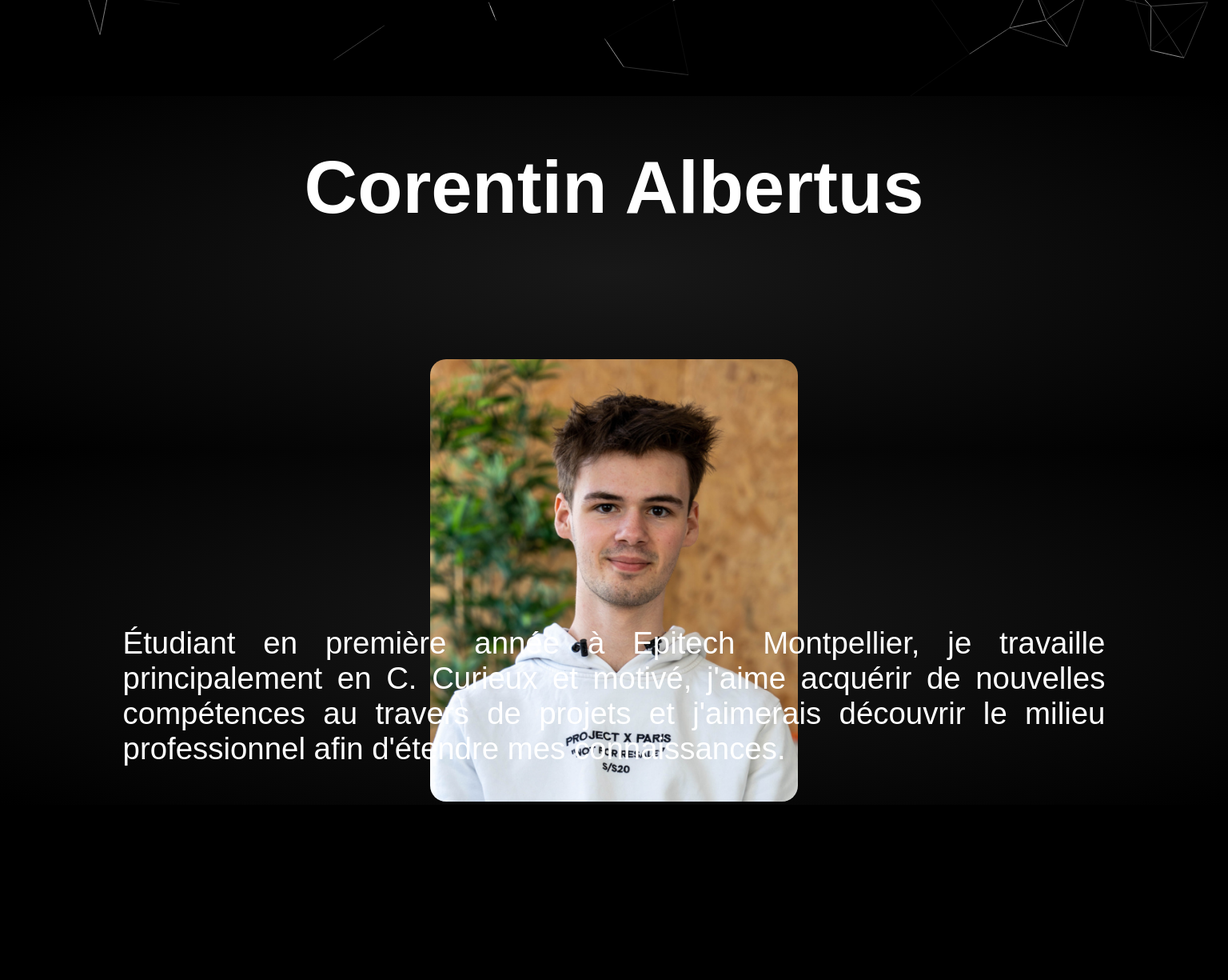
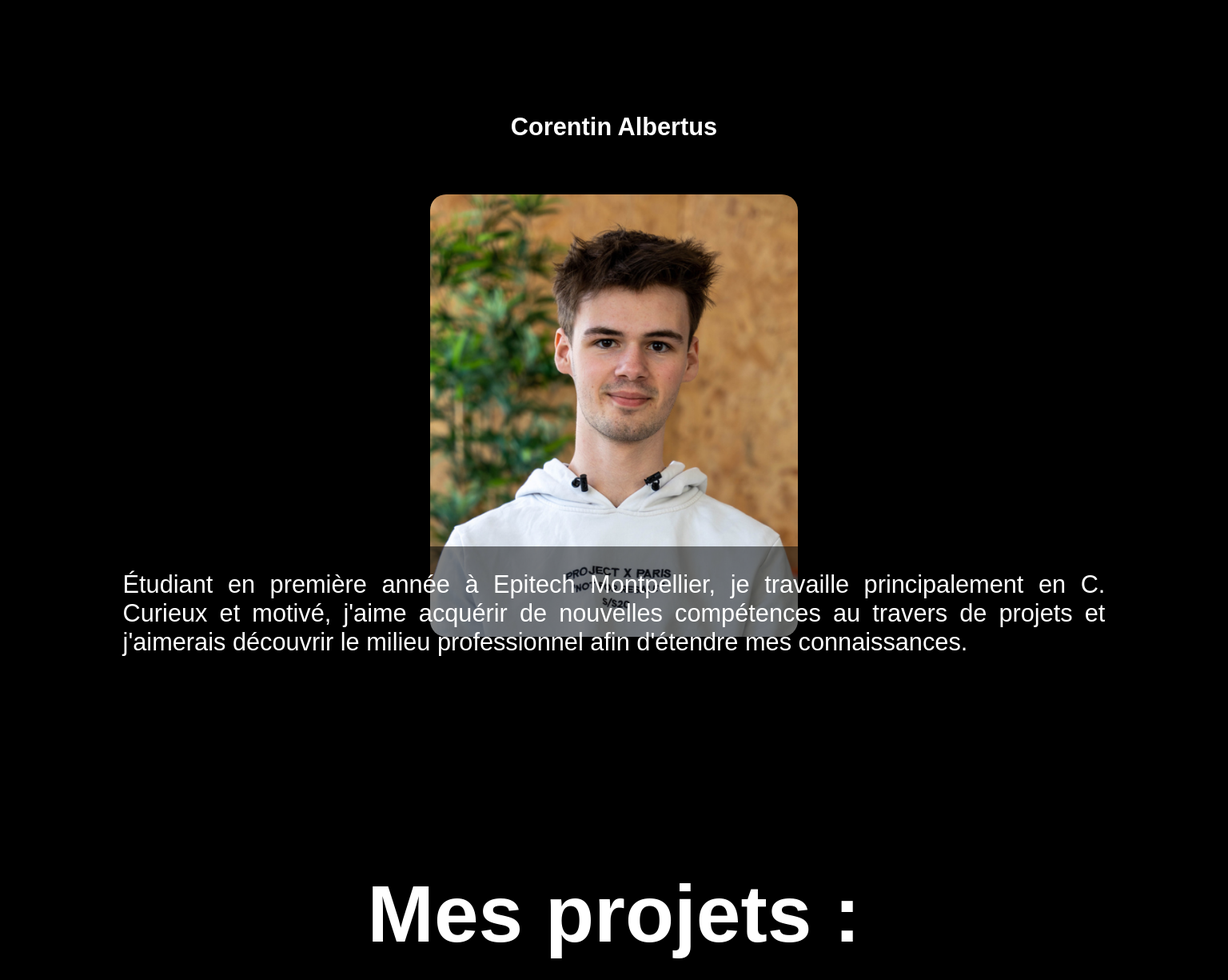
Before and after one commit to messtt/messtt.github.io, a React (Create React App) app: page / in a window 1536 px wide. Shown: the part 680-1905 px from the top of the page at 80% size. Built offline with nearby package versions, Linux system fonts and the light colour scheme.

Commit message:
[FIX] -> responcive on project

```diff
--- a/src/App.js
+++ b/src/App.js
@@ -19,8 +19,12 @@ function App() {
         const isMobile = /Android|webOS|iPhone|iPad|iPod|BlackBerry|IEMobile|Opera Mini/i.test(navigator.userAgent);
         if (!isMobile) {
             function updateFollowerPosition(e) {
-                cursor.style.left = e.clientX + 'px';
-                cursor.style.top = e.clientY + 'px';
+                gsap.to(cursor, {
+                    duration: 0.2,
+                    left: e.clientX,
+                    top: e.clientY,
+                    ease: 'power4.out'
+                });
             }
             window.addEventListener('mousemove', updateFollowerPosition);
         }
@@ -28,7 +32,7 @@ function App() {
 
     return (
         <div className="App">
-            {!/Android|webOS|iPhone|iPad|iPod|BlackBerry|IEMobile|Opera Mini/i.test(navigator.userAgent) && <ParticlesBackground />}
+
             <div className="mouse_following"></div>
             <Header />
             <Cover />
--- a/src/componants/header.js
+++ b/src/componants/header.js
@@ -83,8 +83,8 @@ function Header() {
                     <nav className="nav_main_header">
                         <ul className="ul_main_header">
                             <li className="li_main_header"><a className="a_category" href="#cover">Accueil</a></li>
+                            <li className="li_main_header"><a className="a_category" href="#presentation">Presentation</a></li>
                             <li className="li_main_header"><a className="a_category" href="#project">Projets</a></li>
-                            <li className="li_main_header"><a className="a_category" href="#presentation">Presentation</a></li>
                             <li className="li_main_header"><a className="a_category" href="#footer">Contact</a></li>
                         </ul>
                     </nav>
@@ -101,8 +101,8 @@ function Header() {
                 <nav className="nav_main_header">
                     <ul className="ul_main_header">
                         <li className="li_main_header"><a className="a_category" href="/">Accueil</a></li>
+                        <li className="li_main_header"><a className="a_category" href="/contact">Presentation</a></li>
                         <li className="li_main_header"><a className="a_category" href="/contact">Projets</a></li>
-                        <li className="li_main_header"><a className="a_category" href="/contact">Presentation</a></li>
                         <li className="li_main_header"><a className="a_category" href="/contact">Contact</a></li>
                     </ul>
                 </nav>
--- a/src/componants/project.js
+++ b/src/componants/project.js
@@ -67,6 +67,9 @@ function Project() {
         <div className="project" id="project">
             return (
             <div className="project" id="project">
+                <div className="project_title">
+                    <h1>Mes projets :</h1>
+                </div>
                 <div className="container project_box1">
                     <img src="https://media.tarkett-image.com/large/TH_24567081_24594081_24596081_24601081_24563081_24565081_24588081_001.jpg" className="img_project" alt="Votre image" />
                     <div className="project_image_title image_title_box1">Hac ex causa conlaticia stipe Valerius humatur ille Publicola et subsidiis amicorum mariti inops cum liberis uxor alitur Reguli et dotatur ex aerario filia Scipionis, cum nobilitas florem adultae virginis diuturnum absentia pauperis erubesceret patris.</div>
--- a/src/styles/presentation.css
+++ b/src/styles/presentation.css
@@ -1,14 +1,14 @@
 @media (min-width: 1340px) {
     .presentation {
-        background: content-box radial-gradient(#181818, #000000);
+        background: -moz-linear-gradient(270deg, rgba(0, 0, 0, 0) 0%, rgba(0, 0, 0, 1) 30%);
         background-size: 100% 50%;
         width: 100vw;
     }
     .presentation_title {
         color: white;
-        font-size: 3vw;
+        font-size: 1vw;
         text-align: center;
-        margin-bottom: 100px;
+        margin-bottom: 3vw;
         align-items: start;
     }
 
@@ -33,6 +33,7 @@
     .presentation_content {
         position: absolute;
         margin-top: 40%;
+        background-color: rgba(0, 0, 0, 0.5);
     }
 
     .presentation_content_text {
@@ -41,7 +42,7 @@
 
     .presentation_text {
         color: white;
-        font-size: 2.5vw;
+        font-size: 2vw;
         text-align: justify;
     }
 }
@@ -80,12 +81,14 @@
 
     .presentation_text {
         color: white;
-        font-size: 5vw;
+        font-size: 4vw;
         text-align: justify;
+        margin: 10px 200px;
     }
 
     .presentation_image {
         width: 30vw;
-        height: 30vw;
+        height: 36vw;
+        border-radius: 20px;
     }
 }
--- a/src/styles/project.css
+++ b/src/styles/project.css
@@ -1,11 +1,11 @@
 @media (min-width: 1340px) {
     .project {
+        margin-top: 100px;
         display: flex;
         align-items: center;
         flex-direction: column;
         padding: 0 0 300px 0;
-        margin-top: 100px;
-        background: -moz-linear-gradient(270deg, rgba(0, 0, 0, 0) 0%, rgba(0, 0, 0, 1) 30%);
+        background: black;
     }
 
     .container {
@@ -36,8 +36,16 @@
         left: 0;
     }
 
+    .project_title {
+        color: white;
+        font-size: 50px;
+        font-weight: bold;
+        margin-bottom: 2vw;
+        align-items: start;
+    }
+
     .project_image_title {
-        font-size: 25px;
+        font-size: 30px;
         font-weight: bold;
         margin-top: 20px;
         text-justify: auto;
@@ -54,18 +62,18 @@
 
     .image_title_box1 {
         top: 50%;
-        transform: translateX(-50%) translateY(-50%);
+        transform: translateX(-50%) translateY(-55%);
         padding: 10px 50px 10px 50px;
     }
 
     .image_title_box2 {
-        transform: translateX(50%) translateY(50%);
+        transform: translateX(50%) translateY(30%);
         padding: 10px 50px 20px 50px;
     }
 
     .image_title_box3 {
         top: 50%;
-        transform: translateX(-50%) translateY(-50%);
+        transform: translateX(-50%) translateY(-55%);
         padding: 10px 50px 10px 50px;
 
     }
@@ -78,7 +86,7 @@
         flex-direction: column;
         padding: 0 0 300px 0;
         margin-top: 100px;
-        background: -moz-linear-gradient(270deg, rgba(0, 0, 0, 0) 0%, rgba(0, 0, 0, 1) 30%);
+        background: black;
     }
 
     .container {
@@ -100,16 +108,18 @@
     .project_image_title {
         font-size: 2vw;
         font-weight: bold;
-        margin-top: 20px;
+        margin-top: 50%;
         text-justify: auto;
         color: #fff;
         text-align: justify;
         border-radius: 20px;
-        width: 100%;
+        width: 150%;
+        margin-left: -13vw;
         position: absolute;
         border-style: solid;
         border-width: 1px;
         border-color: #fff;
+        padding: 10px 50px;
         z-index: 1;
     }
 }
```
